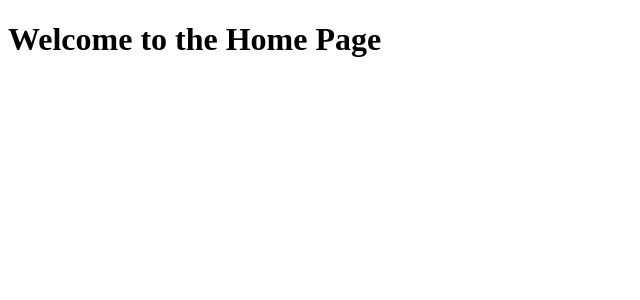
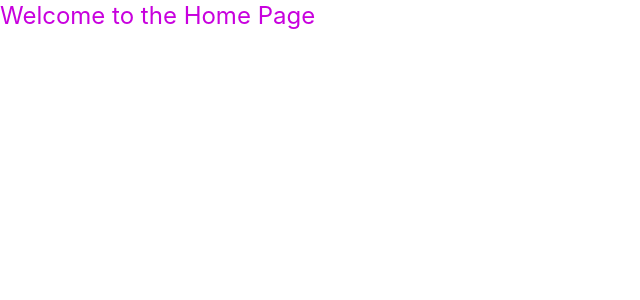
Before and after one commit to utsav-18/MERN-Ecommerce-, a React app in the folder frontend/: page / in a window 1280 px wide. Shown: the top 300 px of the page, without its empty margins (0-640 px from the left). Built offline with nearby package versions, Linux system fonts and the light colour scheme; the HTML template or start-up script is replaced by a standard one.

Commit message:
TailwindCSS

```diff
--- a/frontend/package.json
+++ b/frontend/package.json
@@ -10,10 +10,12 @@
     "preview": "vite preview"
   },
   "dependencies": {
+    "@tailwindcss/vite": "^4.3.3",
     "axios": "^1.20.0",
     "react": "^19.2.8",
     "react-dom": "^19.2.8",
-    "react-router-dom": "^7.18.4"
+    "react-router-dom": "^7.18.4",
+    "tailwindcss": "^4.3.3"
   },
   "devDependencies": {
     "@eslint/js": "^10.0.1",
--- a/frontend/src/index.css
+++ b/frontend/src/index.css
@@ -0,0 +1 @@
+@import "tailwindcss";
--- a/frontend/src/pages/Home.jsx
+++ b/frontend/src/pages/Home.jsx
@@ -1,6 +1,6 @@
 export default function Home(){
     return(
-        <div>
+        <div className="flex flex-col text-2xl text-fuchsia-600">
             <h1>Welcome to the Home Page</h1>
         </div>
     )
--- a/frontend/vite.config.js
+++ b/frontend/vite.config.js
@@ -1,7 +1,11 @@
 import react from '@vitejs/plugin-react'
 import { defineConfig } from 'vite'
+import tailwindcss from '@tailwindcss/vite'
 
 // https://vite.dev/config/
 export default defineConfig({
-  plugins: [react()],
+  plugins: [
+    tailwindcss(),
+    react()
+  ],
 })
```
Also changed, not shown: 1 other file (tests, documents, lock files or other folders).
